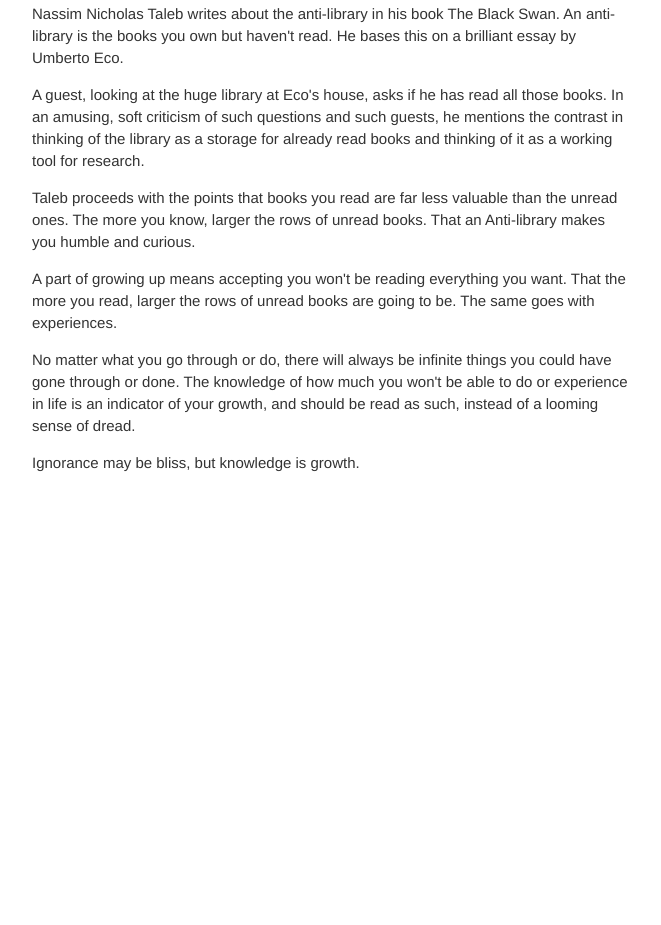
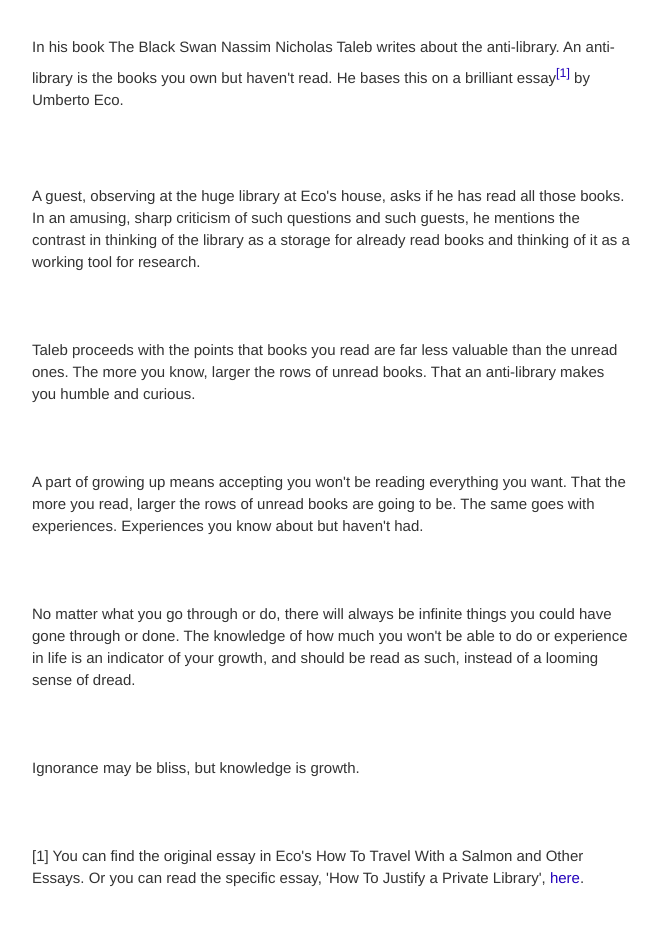
Before and after one commit to muleyrohit/About, a plain HTML site: page antilib.html in a window 1280 px wide. Shown: the part 195-1120 px from the top of the page, without its empty margins (426-1087 px from the left). Before the commit the page ends 800 px from the top, so only its background shows below. Drawn offline with Linux system fonts and the light colour scheme.

Commit message:
Update antilib.html

```diff
--- a/antilib.html
+++ b/antilib.html
@@ -3,7 +3,7 @@
 
 <head>
 
-<title>About&nbsp;&#183;&nbsp;Rohit Muley</title>
+<title>Anti-Library&nbsp;&#183;&nbsp;Rohit Muley</title>
 
       <meta name="viewport" content="width=device-width, initial-scale=1,maximum-scale=1,user-scalable=no">
 
@@ -47,31 +47,48 @@
 
       <div id="content">
 	      <p class="essay_heading">ANTI-LIBRARY</p>
+	      <br>
 
-	      <p>Nassim Nicholas Taleb writes about the anti-library in his book The Black Swan. An anti-library is the books you own but
-		haven't read. He bases this on a brilliant essay by Umberto Eco.
+	       <p>In his book The Black Swan Nassim Nicholas Taleb writes about the anti-library. An anti-library is the books you own but
+		haven't read. He bases this on a brilliant essay<a href="#footnote1"><sup>[1]<sup></a> by Umberto Eco.
 		<p>
 
-	     <p>A guest, looking at the huge library at Eco's house, asks if he has read all those books. In an amusing, soft criticism of
+		<br><br>
+
+	       <p>A guest, observing at the huge library at Eco's house, asks if he has read all those books. In an amusing, sharp criticism of
 		such questions and such guests, he mentions the contrast in thinking of the library as a storage for already read books and
 		thinking of it as a working tool for research.
 		</p>
 
-		<p>Taleb proceeds with the points that books you read are far less valuable than the unread ones. The more you know, larger the
-		rows of unread books. That an Anti-library makes you humble and curious.
+	        <br><br>
+
+	        <p>Taleb proceeds with the points that books you read are far less valuable than the unread ones. The more you know, larger the
+		rows of unread books. That an anti-library makes you humble and curious.
 		</p>
 
+	        <br><br>
+
 		<p>A part of growing up means accepting you won't be reading everything you want. That the more you read, larger the rows of unread
-		books are going to be. The same goes with experiences.
+		books are going to be. The same goes with experiences. Experiences you know about but haven't had.
 		</p>
+
+	        <br><br>
 
 		<p>No matter what you go through or do, there will always be infinite things you could have gone through or done. The knowledge of how
 		much you won't be able to do or experience in life is an indicator of your growth, and should be read as such, instead of a looming
 		sense of dread.
 		</p>
 
+	      	<br><br>
+
 		<p>Ignorance may be bliss, but knowledge is growth.
 		</p>
+
+	      <br><br>
+	      <p id="footnote1">[1] You can find the original essay in Eco's How To Travel With a Salmon and Other Essays. Or you can read the specific essay, 'How To Justify
+		a Private Library', <a href="https://books.google.co.in/books?id=_ntDTaMUys8C&lpg=PT115&ots=E3jhWnG6aB&pg=PT124&redir_esc=y#v=onepage&q&f=false">
+		here</a>.
+	      </p>
 
 
 	      <br><br><br>
```
